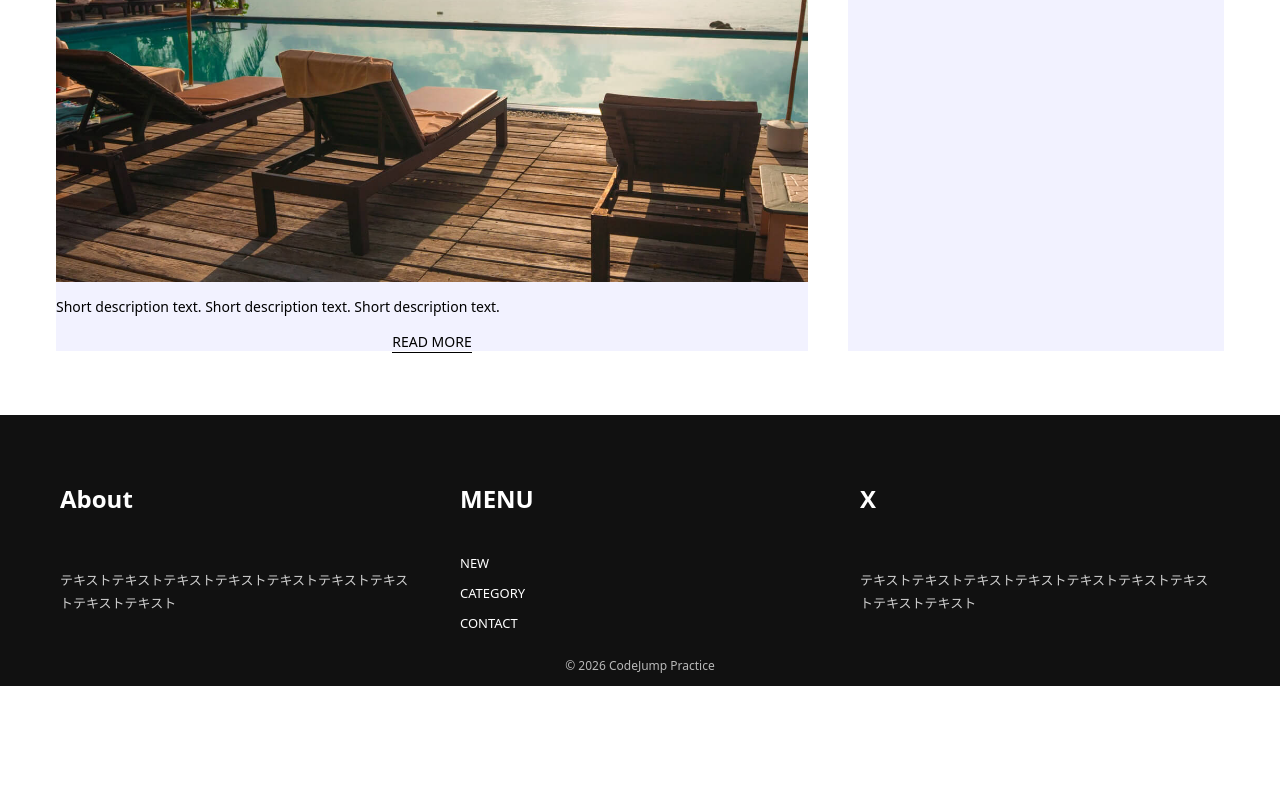
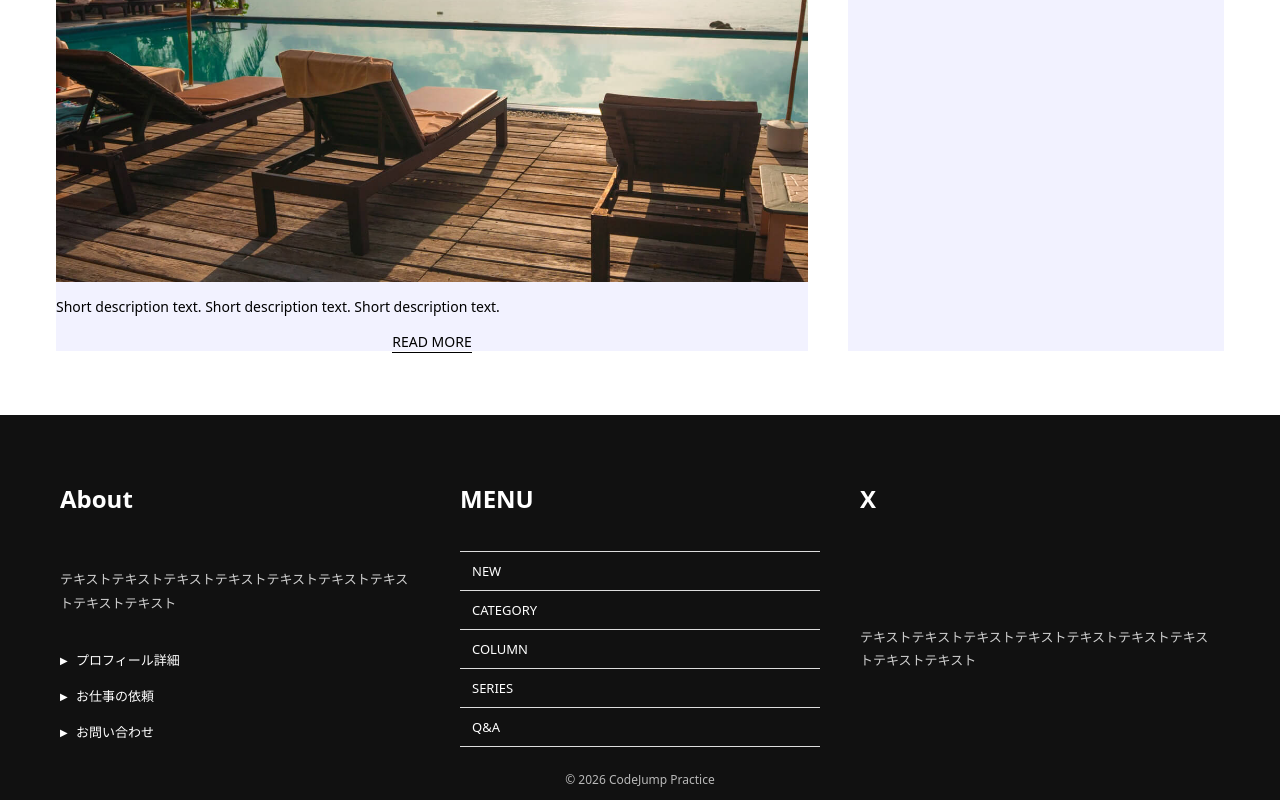
Before and after one commit to fujita0000hisashi-cpu/codejump-advanced-1, a React (Vite) app: page / in a window 1280 px wide. Shown: the part 2456-3256 px from the top of the page. Before the commit the page ends 3142 px from the top, so only its background shows below. Built offline with nearby package versions, Linux system fonts and the light colour scheme.

Commit message:
feat: update footer sections and menu styling

```diff
--- a/src/components/Footer.tsx
+++ b/src/components/Footer.tsx
@@ -8,14 +8,21 @@ export function Footer() {
             <p className="footer-text">
               テキストテキストテキストテキストテキストテキストテキストテキストテキスト
             </p>
+            <ul className="footer-about">
+              <li className="footer-about-item"><a className="footer-link footer-link--arrow" href="#">プロフィール詳細</a></li>
+              <li className="footer-about-item"><a className="footer-link footer-link--arrow" href="#">お仕事の依頼</a></li>
+              <li className="footer-about-item"><a className="footer-link footer-link--arrow" href="#">お問い合わせ</a></li>
+            </ul>
           </section>
 
           <section className="footer-block">
             <h2 className="fotter-title">MENU</h2>
-            <ul className="footer-list">
-              <li className="footer-item"><a className="footer-link" href="#">NEW</a></li>
-              <li className="footer-item"><a className="footer-link" href="#">CATEGORY</a></li>
-              <li className="footer-item"><a className="footer-link" href="#">CONTACT</a></li>
+            <ul className="footer-menu">
+              <li className="footer-menu-item"><a className="footer-link" href="#">NEW</a></li>
+              <li className="footer-menu-item"><a className="footer-link" href="#">CATEGORY</a></li>
+              <li className="footer-menu-item"><a className="footer-link" href="#">COLUMN</a></li>
+              <li className="footer-menu-item"><a className="footer-link" href="#">SERIES</a></li>
+              <li className="footer-menu-item"><a className="footer-link" href="#">Q&A</a></li>
             </ul>
           </section>
 
--- a/src/style.css
+++ b/src/style.css
@@ -402,10 +402,49 @@ body {
   opacity: .8;
 }
 
-.footer-list {
+.footer-about {
   margin: 0;
   padding: 0;
   list-style: none;
+  display: grid;
+  gap: 8px;
+}
+
+.footer-link--arrow {
+  position: relative;
+  padding-left: 16px;
+}
+
+.footer-link--arrow::before {
+  content: "▶";
+  position: absolute;
+  left: 0;
+  font-size: 10px;
+  top: 2px;
+}
+
+.footer-menu {
+  margin: 0;
+  padding: 0;
+  list-style: none;
+}
+
+.footer-menu-item {
+  border-top: 1px solid #ddd;
+}
+
+.footer-menu-item:last-child {
+  border-bottom: 1px solid #ddd;
+}
+
+.footer-menu-item .footer-link {
+  display: block;
+  padding-top: 10px;
+  padding-bottom: 10px;
+  padding-left: 12px;
+}
+
+.footer-list {
   display: grid;
   gap: 8px;
 }
```
